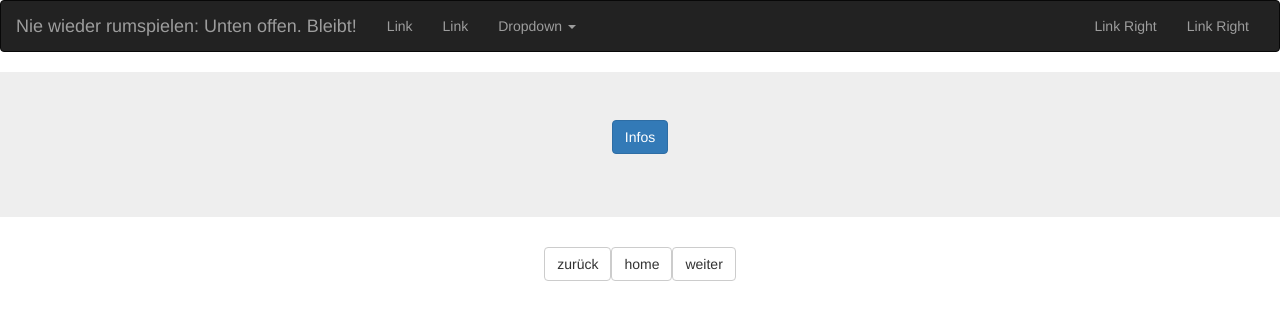
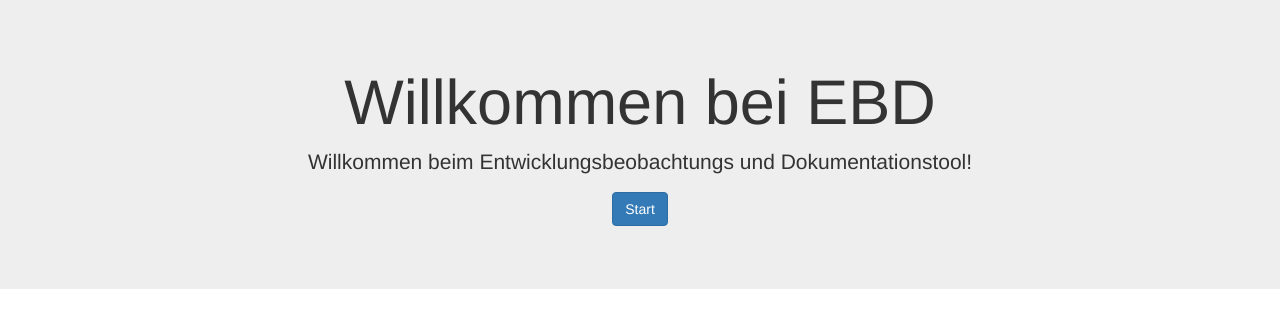
Before and after one commit to tomskyPotato/ebdreact, a React (Create React App) app: page / in a window 1280 px wide. Shown: the top 328 px of the page. Built offline with nearby package versions, Linux system fonts and the light colour scheme.

Commit message:
starting new branch: login

```diff
--- a/src/App.js
+++ b/src/App.js
@@ -1,5 +1,5 @@
 import React, { Component } from 'react';
-import { BrowserRouter } from 'react-router-dom';
+import { BrowserRouter, Route } from 'react-router-dom';
 import './App.css';
 import Navi from './navbar.js';
 import Body from './body.js';
@@ -11,9 +11,9 @@ class App extends Component {
     return (
       <BrowserRouter>
         <div className="App">
-            <Navi />
-            <Body />
-            <ButtonArea />
+          <Route path='/mathilda' exact component={Navi} />
+          <Body />
+          <Route path='/mathilda' exact component={ButtonArea} />
         </div>
       </BrowserRouter>
     );
--- a/src/body.js
+++ b/src/body.js
@@ -10,31 +10,25 @@ class Body extends Component {
     render(){
       return(
           <div>
-            <Route path='/' component={home} />
-            <Route path='/welcome' component={welcome} />
+            <Route path='/' exact component={welcome} />
             <Route path='/mathilda' component={mathilda} />
           </div>
       );
     }
   }
 
-const home =() =>
-  <Jumbotron style={divStyle}>
-    <p><Button bsStyle="primary" href="./welcome">Infos</Button></p>
-  </Jumbotron>
-
 const welcome =() =>
   <Jumbotron style={divStyle}>
     <h1>Willkommen bei EBD</h1>
     <p>Willkommen beim Entwicklungsbeobachtungs und Dokumentationstool!</p>
-    <p><Button bsStyle="primary" href="./mathilda">Infos</Button></p>
+    <p><Button bsStyle="primary" href="./mathilda">Start</Button></p>
   </Jumbotron>
 
 const mathilda =() =>
   <Jumbotron style={divStyle}>
     <h1>Willkommen bei Mathilda und Lilly</h1>
     <p>Willkommen beim Entwicklungsbeobachtungs und Dokumentationstool!</p>
-    <p><Button bsStyle="primary" href="./welcome">Infos</Button></p>
+    <p><Button bsStyle="primary" href="./">Home</Button></p>
   </Jumbotron>
 
   export default Body;
```
